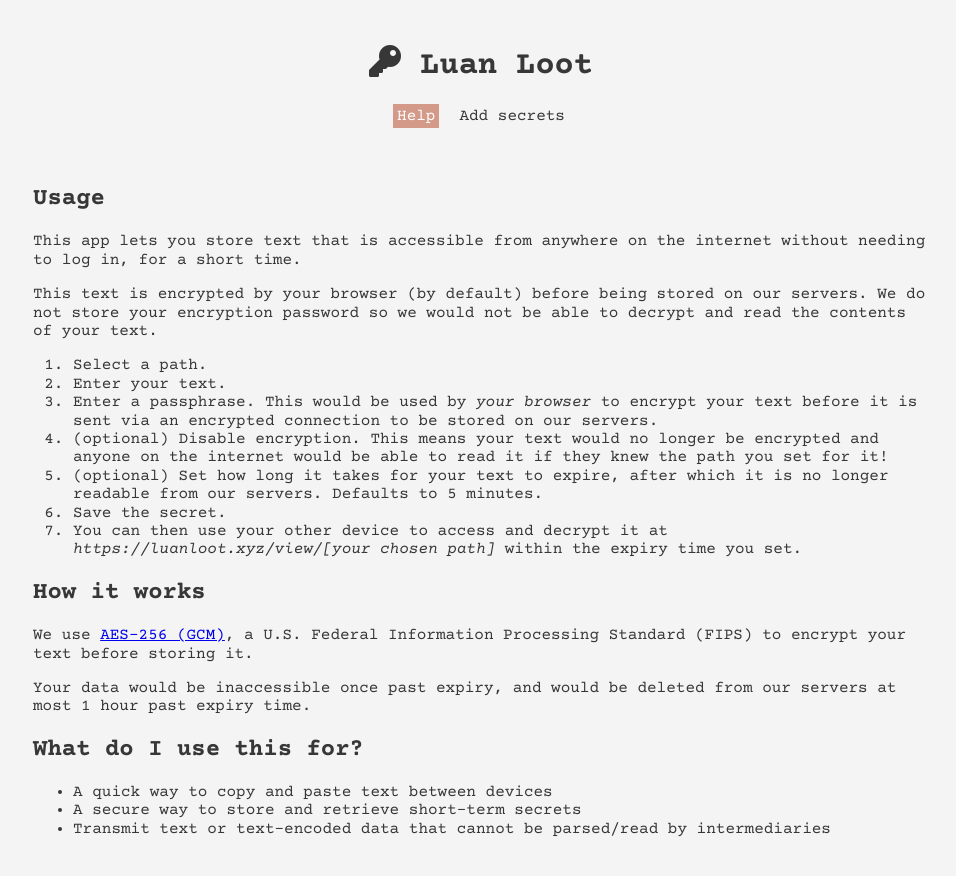
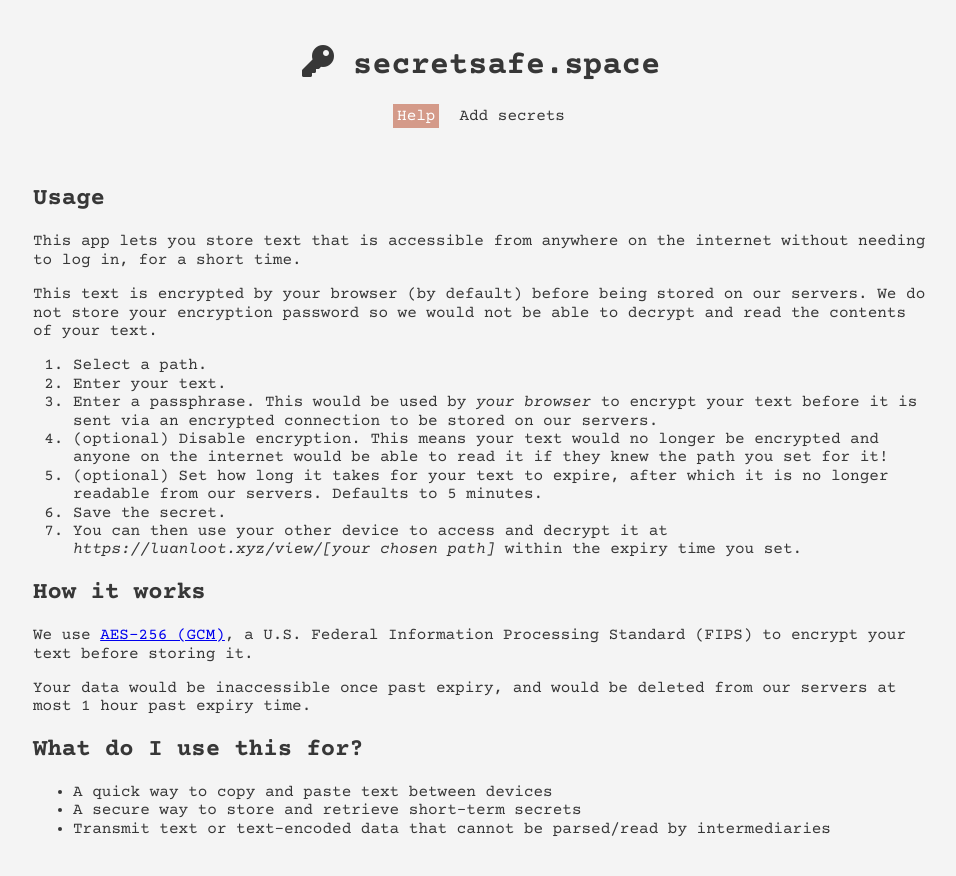
Before and after one commit to weijunyu/secret-safe-space, a React (Create React App) app in the folder client/: page / in a window 1280 px wide. Shown: the top 876 px of the page, without its empty margins (159-1115 px from the left). Built offline with nearby package versions, Linux system fonts and the light colour scheme; no server answers.

Commit message:
Name change

```diff
--- a/client/public/index.html
+++ b/client/public/index.html
@@ -5,7 +5,10 @@
     <link rel="icon" href="%PUBLIC_URL%/icon_96.png" />
     <meta name="viewport" content="width=device-width, initial-scale=1" />
     <meta name="theme-color" content="#000" />
-    <meta name="description" content="Share short-lived secrets" />
+    <meta
+      name="description"
+      content="Share short-lived secrets publicly, encrypted with your browser"
+    />
     <!--
       manifest.json provides metadata used when your web app is installed on a
       user's mobile device or desktop. See https://developers.google.com/web/fundamentals/web-app-manifest/
@@ -40,7 +43,7 @@
       crossorigin="anonymous"
     />
 
-    <title>Luan Loot</title>
+    <title>secretsafe.space</title>
   </head>
   <body>
     <noscript>You need to enable JavaScript to run this app.</noscript>
--- a/client/src/App.tsx
+++ b/client/src/App.tsx
@@ -74,7 +74,7 @@ function App() {
         <StyledHeader>
           <h1 style={{ textAlign: "center" }}>
             <StyledHeaderLink exact to="/">
-              <i className="fas fa-key" /> Luan Loot
+              <i className="fas fa-key" /> secretsafe.space
             </StyledHeaderLink>
           </h1>
           <StyledNav>
```
